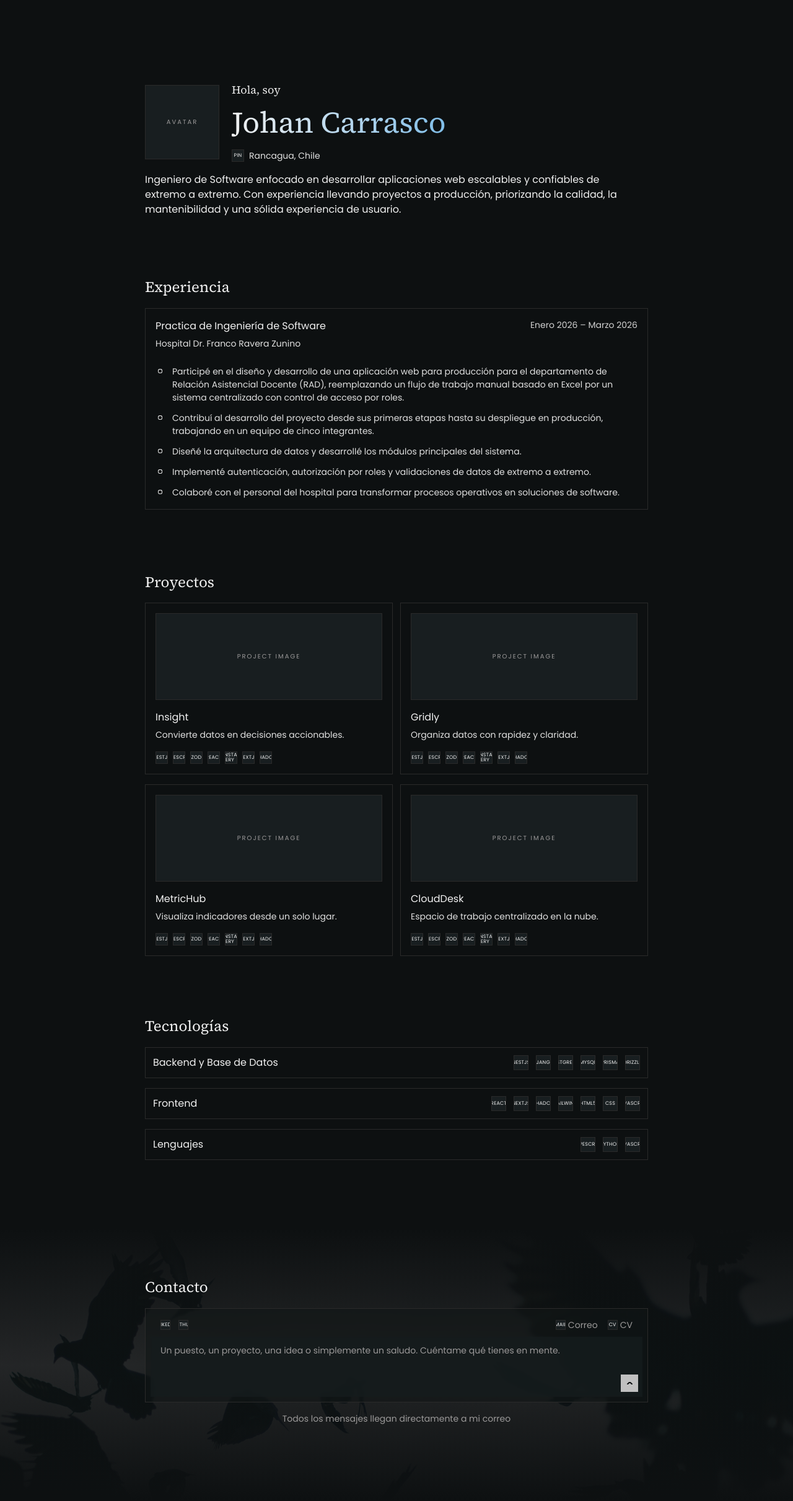
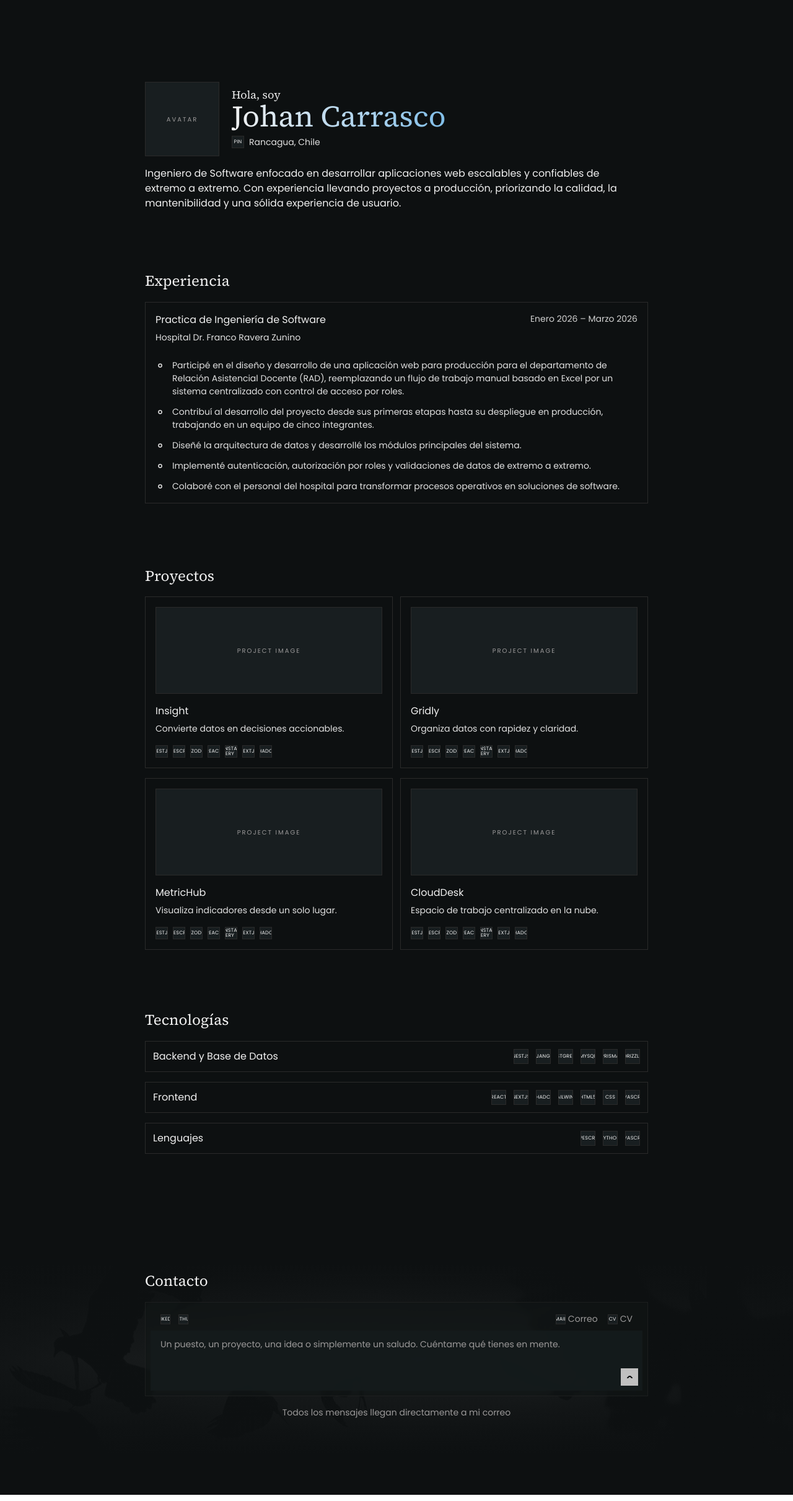
Before and after one commit to johandev21/Portfolio-Website, a React (Vite) app: page / in a window 1280 px wide. Shown: the whole page at 62% size. Built offline with nearby package versions, Linux system fonts and the light colour scheme.

Commit message:
style(ui): improve background blending, bullet icons, and intro heading line-height

```diff
--- a/src/components/ContactCard.tsx
+++ b/src/components/ContactCard.tsx
@@ -7,7 +7,7 @@ interface ContactCardProps {
 
 export default function ContactCard({ contact }: ContactCardProps) {
   return (
-    <form className="flex w-full flex-col items-center justify-end gap-2 border border-border bg-[#111617]/60 p-2 pt-4 backdrop-blur-[1.75px] transition-motion motion-reduce:transition-none">
+    <form className="flex w-full flex-col items-center justify-end gap-2 border border-border/50 bg-[#111617]/60 p-2 pt-4 backdrop-blur-[1.75px] transition-motion motion-reduce:transition-none">
       <div className="flex w-full flex-wrap flex-row items-center justify-between px-4">
         <div className="flex flex-row items-center gap-[13px]">
           {contact.social.map((social) => (
--- a/src/components/ExperienceCard.tsx
+++ b/src/components/ExperienceCard.tsx
@@ -30,14 +30,14 @@ export default function ExperienceCard({ experience }: ExperienceCardProps) {
             <span
               className={`flex h-[20px] w-fit shrink-0 items-center p-1 transition-motion hoverable:group-hover:scale-105 ${bulletStagger[index] ?? ""}`}
             >
-              <svg viewBox="0 0 12 12" className="h-[7px] w-[7px]">
+              <svg viewBox="0 0 16 16" className="h-[7px] w-[7px] overflow-visible">
                 <circle
-                  cx="6"
-                  cy="6"
-                  r="5.5"
+                  cx="8"
+                  cy="8"
+                  r="6"
                   fill="none"
                   stroke="#e1e1e1"
-                  strokeWidth="1.2"
+                  strokeWidth="1.5"
                   vectorEffect="non-scaling-stroke"
                 />
               </svg>
--- a/src/sections/ContactSection.tsx
+++ b/src/sections/ContactSection.tsx
@@ -12,11 +12,15 @@ export default function ContactSection() {
         src={crowsImage}
         alt=""
         aria-hidden="true"
-        className="pointer-events-none absolute inset-0 h-full w-full object-cover"
+        className="pointer-events-none absolute inset-0 h-full w-full object-cover opacity-40 mix-blend-luminosity"
       />
       <div
         aria-hidden="true"
-        className="pointer-events-none absolute inset-0 bg-gradient-to-b from-bg via-bg/90 to-bg"
+        className="pointer-events-none absolute inset-0 bg-[linear-gradient(to_bottom,var(--color-bg)_0%,var(--color-bg)_15%,rgba(13,16,17,0.85)_50%,var(--color-bg)_85%,var(--color-bg)_100%)]"
+      />
+      <div
+        aria-hidden="true"
+        className="pointer-events-none absolute inset-0 bg-[radial-gradient(ellipse_at_center,transparent_30%,var(--color-bg)_95%)]"
       />
       <div className="relative mx-auto max-w-[812px] px-6 md:px-8 lg:px-0">
         <Reveal>
--- a/src/sections/IntroSection.tsx
+++ b/src/sections/IntroSection.tsx
@@ -14,10 +14,10 @@ export default function IntroSection() {
         />
         <div className="flex w-full flex-col items-center gap-2 md:w-[352px] md:shrink-0 md:items-start">
           <div className="flex w-full flex-col gap-0.5">
-            <p className="w-full font-serif text-[clamp(16px,calc(16px_+_(100vw_-_375px)_*_0.00299),17.94px)] leading-normal text-center md:text-left text-[#eaeaea]">
+            <p className="w-full font-serif text-[clamp(16px,calc(16px_+_(100vw_-_375px)_*_0.00299),17.94px)] leading-none text-center md:text-left text-[#eaeaea]">
               {hero.greeting}
             </p>
-            <h1 className="w-full bg-linear-to-r from-[#f1f1f1] to-[#7ebde8] bg-clip-text font-serif text-center md:text-left text-4xl leading-none text-transparent md:text-5xl md:leading-normal">
+            <h1 className="w-full bg-linear-to-r from-[#f1f1f1] to-[#7ebde8] bg-clip-text font-serif text-center md:text-left text-4xl leading-none text-transparent md:text-5xl md:leading-none">
               {hero.name}
             </h1>
           </div>
```
